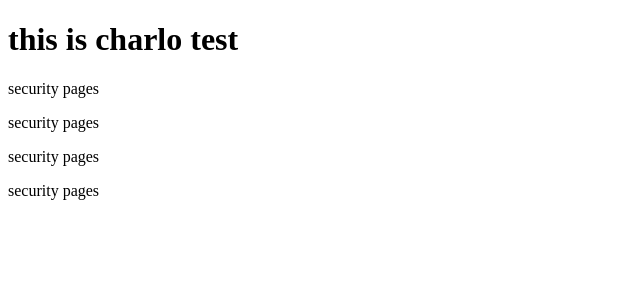
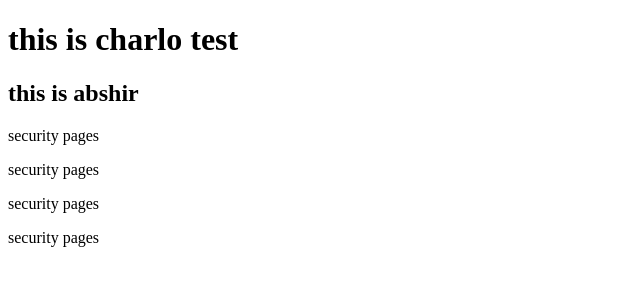
Before and after one commit to boyka-dire/charlosite, a plain HTML site: page index.html in a window 1280 px wide. Shown: the whole page, without its empty margins (0-640 px from the left). Drawn offline with Linux system fonts and the light colour scheme.

Commit message:
this is updated one

```diff
--- a/index.html
+++ b/index.html
@@ -7,9 +7,11 @@
 </head>
 <body>
     <h1>this is charlo test</h1>
+    <h2>this is abshir</h2>
     <p>security pages</p>
     <p>security pages</p>
     <p>security pages</p>
     <p>security pages</p>
+
 </body>
 </html>
```
